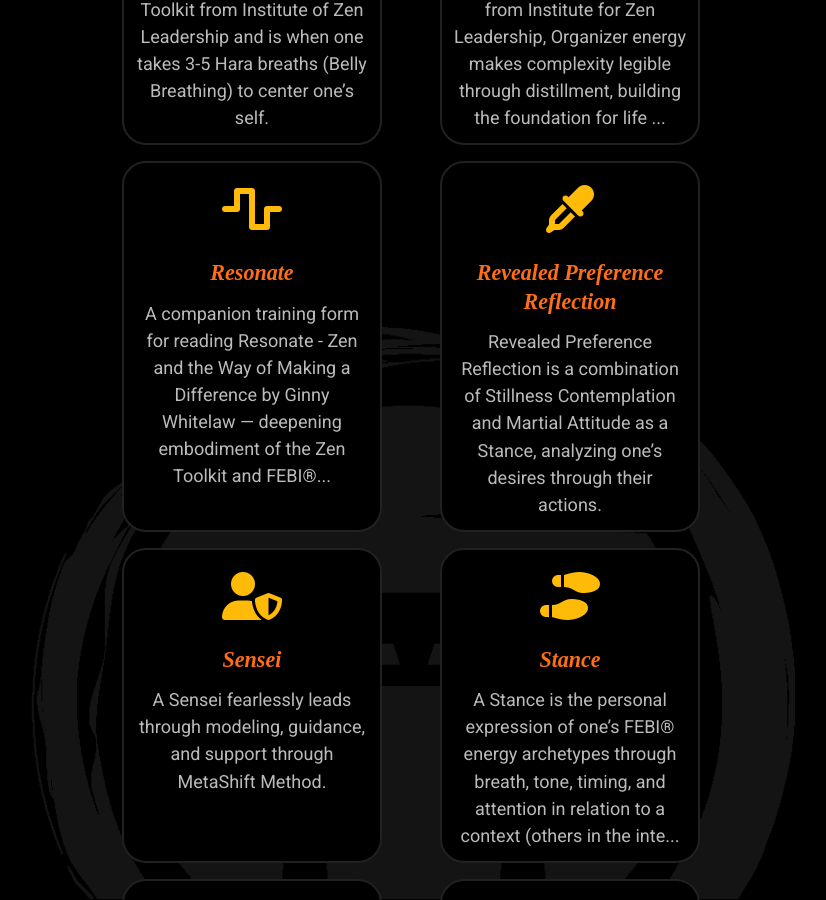
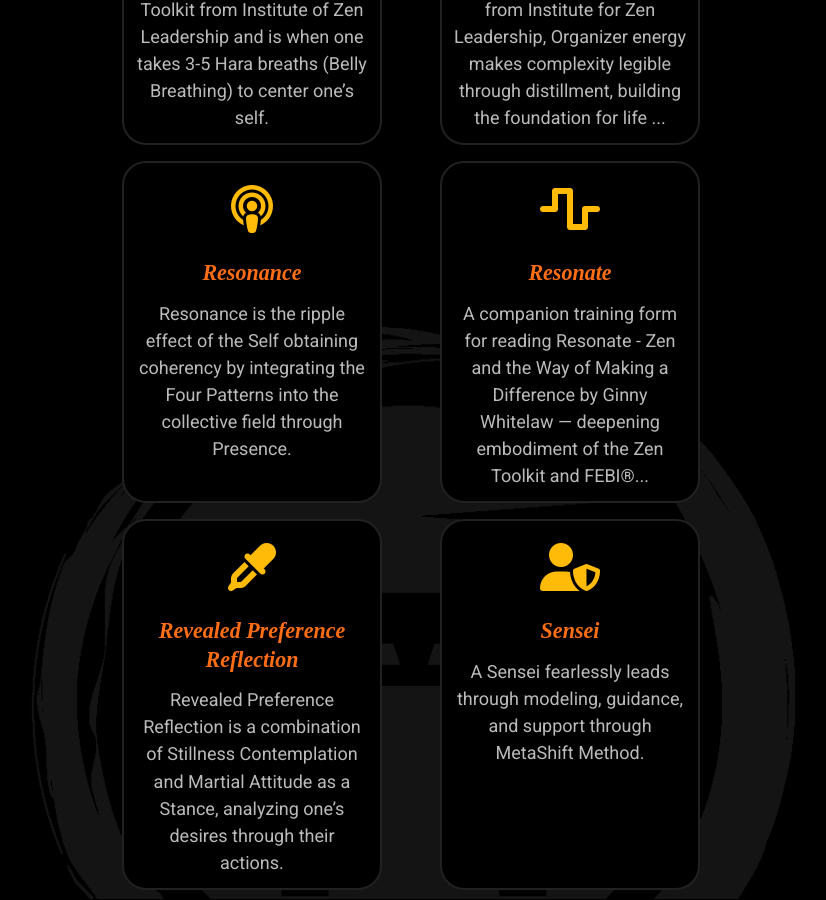
Before and after one commit to mindset-dojo/mindset-dojo.github.io, a Jekyll site: the page built from forms.md, in a window 1280 px wide and 900 px high, scrolled down 2965 px. Shown: the whole window, without its empty margins (229-1055 px from the left). Built offline with Jekyll 4.4.1, drawn with Linux system fonts in a browser that asks for light colours; some web fonts are replaced; some of the changed lines change nothing that is shown.

Commit message:
feat(resonance & program): add form and reference in program at red level.

```diff
--- a/_data/sections/program.yaml
+++ b/_data/sections/program.yaml
@@ -118,6 +118,8 @@
           flows:
             - label: Resonate
               url: /forms/resonate/
+            - label: Resonance
+              url: /forms/resonance/
             - label: Mat – Resonance
               url: /forms/mat/
             - label: Level Up Transition
--- /dev/null
+++ b/_forms/resonance.md
@@ -0,0 +1,36 @@
+---
+layout: form
+title: Resonance
+title_mark: Resonance
+published_date: 2025-12-17
+refactored_date: 2025-12-17
+authors:
+- kyle-ingersoll
+excerpt: Resonance is the ripple effect of the Self obtaining coherency by integrating the Four Patterns into the collective field through Presence.
+icon: fa-solid fa-podcast
+tags:
+  - practice
+  - meta
+  - energy
+inspirations:
+- label: Resonate - Zen and the Way of Making a Difference by Ginny Whitelaw
+  url: https://www.choseizen.org/store/p/resonate
+- label: Institute for Zen Leadership
+  url: https://zenleader.global
+- label: Chosei Zen
+  url: https://www.choseizen.org/
+- label: FEBI® is a registered trademark of the Institute for Zen Leadership
+  url: https://zenleader.global/resources/febi-assessment
+---
+
+## Intention
+
+Resonance is the ripple effect of the Self obtaining coherency by integrating the [Four Patterns](../four-patterns/) into the collective field through Presence. Like a uncracked bell ringing clearly, as one becomes more coherent, the wider one's vibe or resonance rings.
+
+## Experience
+
+You are centered and present with others. That presence raises the level of consciousness of the room, coregulating the collective field. You are part of the flow, and stuff gets done like a waterfall rushing downwards.
+
+## Implementation
+
+You start by applying Meta Compass in [Tone](../tone/). Also consider doing [Two Sides](../two-sides/) and [Three Centers](../three-centers/) if helpful. That allows you to vibe check the room, and feel your way into an opportunity to direct the conversation through mutually beneficial [Thresholds](../threshold/). Remember, Resonance is based in [Collaborator](../collaborator/) not [Organizer](../organizer/) [FEBI®](https://zenleader.global/resources/febi-assessment) energies! You don't build a movement, the movement emerges like a wave of action originating from the movements of the first drop of water.
```
